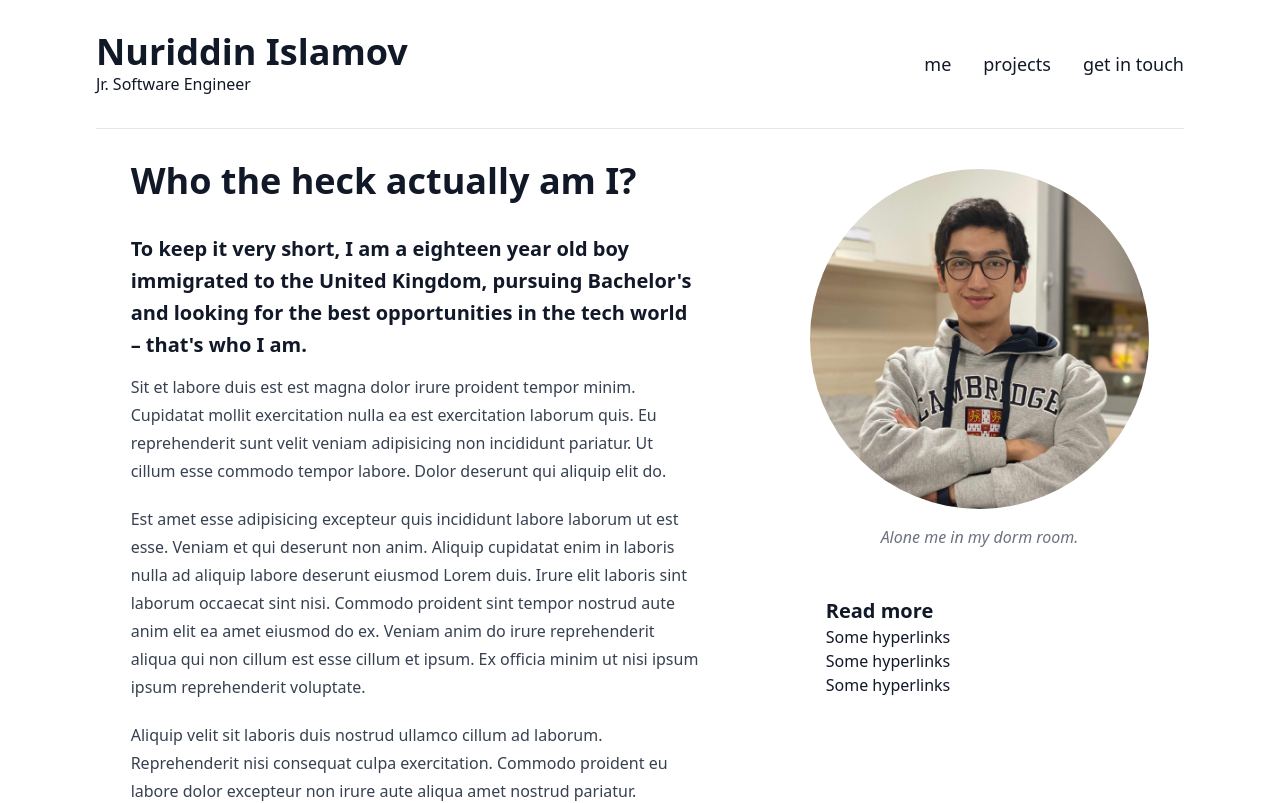
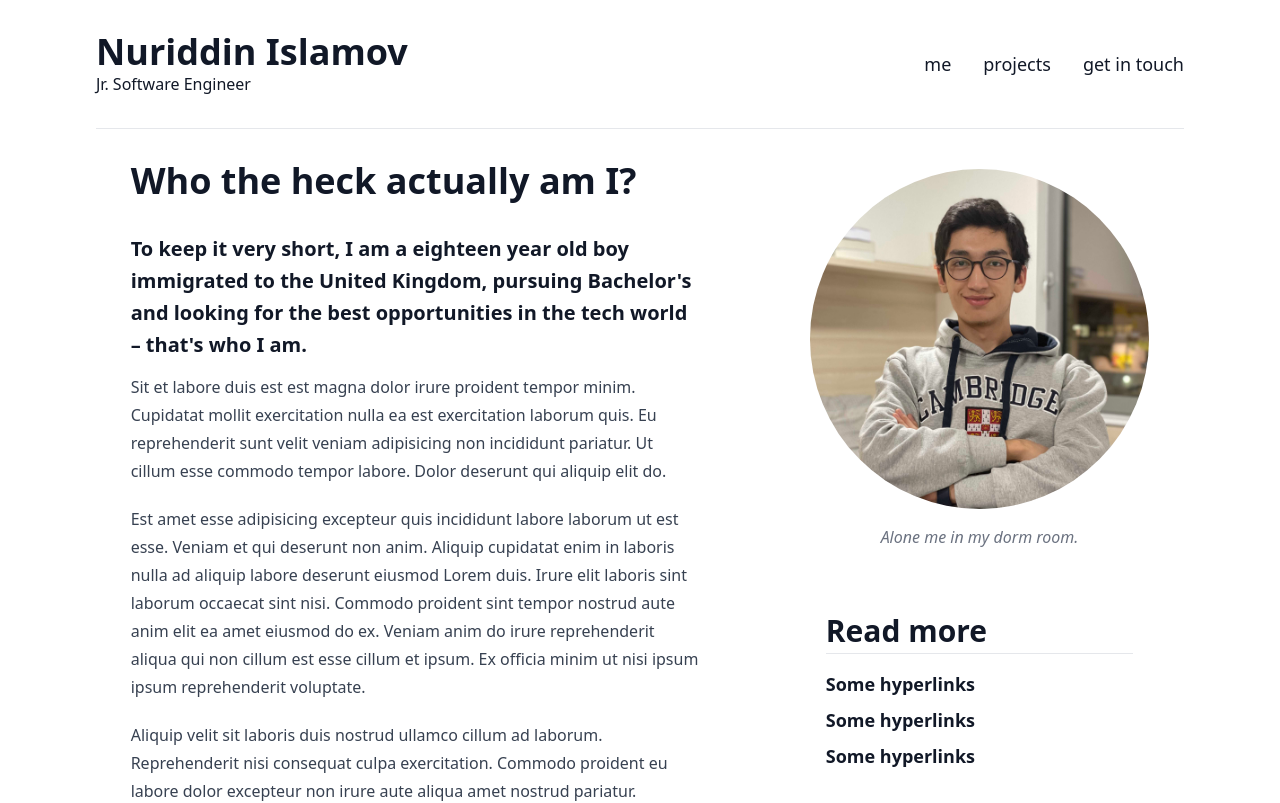
Before and after one commit to noonosh/nuriddinislamov.com-old, a React (Create React App) app: page /me in a window 1280 px wide. Shown: the top 803 px of the page. Built offline with nearby package versions, Linux system fonts and the light colour scheme.

Commit message:
Edit hyperlinks

```diff
--- a/src/components/About.js
+++ b/src/components/About.js
@@ -33,17 +33,31 @@ const About = () => {
 						</figcaption>
 
 						{width >= 768 ? (
-							<div className='mt-8 px-4'>
-								<h3 className='text-xl font-bold'>Read more</h3>
+							<div className='mt-12 mx-4'>
+								<h3 className='text-3xl font-extrabold mb-3 border-b pb-1'>
+									Read more
+								</h3>
 								<ul>
-									<li>
-										<a href='/'>Some hyperlinks</a>
+									<li className='py-1 font-semibold text-lg'>
+										<a
+											href='/'
+											className='hover:underline-offset-2 hover:underline'>
+											Some hyperlinks
+										</a>
 									</li>
-									<li>
-										<a href='/'>Some hyperlinks</a>
+									<li className='py-1 font-semibold text-lg'>
+										<a
+											href='/'
+											className='hover:underline-offset-2 hover:underline'>
+											Some hyperlinks
+										</a>
 									</li>
-									<li>
-										<a href='/'>Some hyperlinks</a>
+									<li className='py-1 font-semibold text-lg'>
+										<a
+											href='/'
+											className='hover:underline-offset-2 hover:underline'>
+											Some hyperlinks
+										</a>
 									</li>
 								</ul>
 							</div>
```
